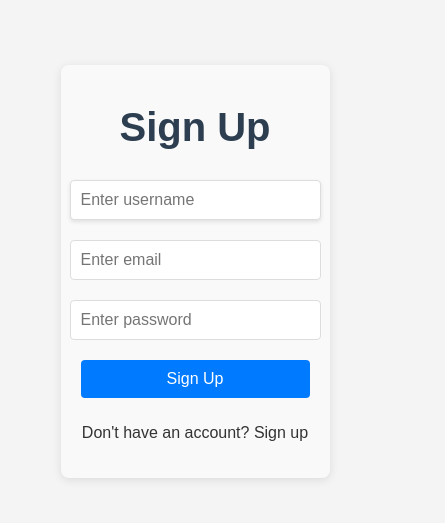
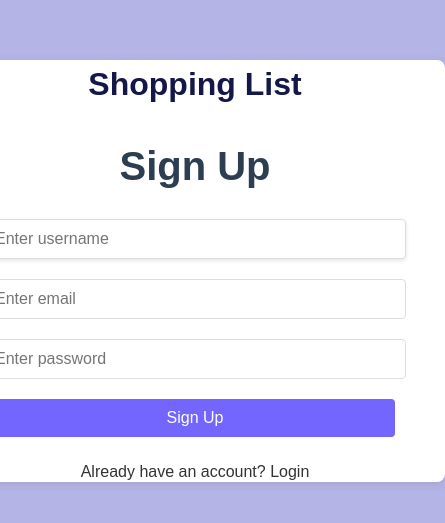
Before and after one commit to Rethabile17/Shopping-List-App-with-Redux, a React (Create React App) app: page /registration in a window 390 px wide. Shown: the part 171-694 px from the top of the page, 445 px wide, since content can reach past the window. Built offline with nearby package versions, Linux system fonts and the light colour scheme.

Commit message:
done update on login and register by add sweetalter

```diff
--- a/package.json
+++ b/package.json
@@ -12,6 +12,7 @@
     "react-redux": "^9.1.2",
     "react-router-dom": "^6.26.1",
     "react-scripts": "5.0.1",
+    "sweetalert": "^2.1.2",
     "web-vitals": "^2.1.4"
   },
   "scripts": {
--- a/src/AddItem.css
+++ b/src/AddItem.css
@@ -6,7 +6,7 @@
     width: 600px;
     margin: 0 auto;
     padding: 20px;
-    background-color: #f9f9f9;
+    background-color: white;
     border-radius: 8px;
     box-shadow: 0 2px 10px rgba(0, 0, 0, 0.1);
   }
@@ -32,13 +32,13 @@
   input[type="number"]:focus,
   textarea:focus,
   select:focus {
-    border-color: #007bff;
+    border-color: #5536f5;
     outline: none;
   }
 
   .Button {
     background-color: #28a745;
-    color: white;
+    color: #aeadb2;
     border: none;
     padding: 10px 20px;
     border-radius: 4px;
@@ -71,7 +71,8 @@
     margin-bottom: 10px;
     border-radius: 5px;
     background-color: #f9f9f9;
-    width: 500px;
+    width: 560px;
+    height: 90px;
   }
 
   .item-info {
@@ -101,6 +102,21 @@
   }
 
   .active {
-    background-color: #007bff;
+    background-color: #5536f5;
     color: white;
   }
+
+  .button-container{
+    display: flex;
+    gap: 1rem;
+    margin-top: 1rem;
+    color: white;
+  }
+
+  .button-in{
+    background-color: #5536f5;
+    color: white;
+    border: none;
+    border-radius: 2px;
+
+  }
--- a/src/App.css
+++ b/src/App.css
@@ -1,133 +1,133 @@
-/* General reset and body styles */
+
 body {
   margin: 0;
   font-family: 'Arial', sans-serif;
-  background-color: #f4f4f4; /* Soft light gray background */
-  color: #333; /* Dark text color for good contrast */
+  background-color: #b5b4e7;
+  color: #333;
   padding: 20px;
   display: flex;
   flex-direction: column;
-  align-items: center; /* Center align all content */
+  align-items: center;
   height: 100vh;
   justify-content: center;
 }
 
-/* Title styling */
+
 h1.title {
   text-align: center;
-  color: #2c3e50; /* Dark blue for titles */
+  color: #2c3e50;
   margin: 20px 0;
-  font-size: 2.5em; /* Larger title */
+  font-size: 2.5em;
 }
 
-/* Container for the input fields */
+
 input[type="text"],
 input[type="number"],
 textarea,
 select {
   width: 100%;
-  max-width: 400px; /* Set a max width for input fields */
+  max-width: 400px;
   padding: 12px;
   margin: 10px 0;
-  border: 1px solid #d1d1d1; /* Light gray border */
-  border-radius: 8px; /* Rounded corners */
-  box-shadow: 0 2px 4px rgba(0, 0, 0, 0.1); /* Subtle shadow */
+  border: 1px solid #d1d1d1;
+  border-radius: 8px;
+  box-shadow: 0 2px 4px rgba(0, 0, 0, 0.1);
   transition: border-color 0.3s, box-shadow 0.3s;
 }
 
-/* Focus styles for input fields */
+
 input[type="text"]:focus,
 input[type="number"]:focus,
 textarea:focus,
 select:focus {
-  border-color: #3498db; /* Bright blue border on focus */
-  box-shadow: 0 0 5px rgba(52, 152, 219, 0.5); /* Shadow on focus */
-  outline: none; /* Remove default outline */
+  border-color:#5536f5;
+  box-shadow: 0 0 5px rgba(85,54,245,255);
+  outline: none;
 }
 
-/* Button styles */
+
 .Button {
-  background-color: #3498db; /* Bright blue */
+  background-color:#5536f5;
   color: white;
   border: none;
   border-radius: 8px;
   padding: 12px 20px;
   cursor: pointer;
   font-size: 16px;
-  margin: 10px 5px; /* Adjusted margins for spacing */
+  margin: 10px 5px;
   transition: background-color 0.3s, transform 0.2s;
-  width: calc(100% - 10px); /* Full-width buttons with some margin */
+  width: calc(100% - 10px);
 }
 
-/* Button hover effect */
+
 .Button:hover {
-  background-color: #2980b9; /* Darker blue on hover */
-  transform: translateY(-2px); /* Slight lift effect */
+  background-color:#5536f5;
+  transform: translateY(-2px);
 }
 
-/* Grid container for items */
+
 .grid-container {
   display: grid;
-  grid-template-columns: repeat(4, 1fr); /* 4 columns */
-  gap: 20px; /* Space between grid items */
+  grid-template-columns: repeat(4, 1fr);
+  gap: 20px;
   width: 100%;
-  max-width: 1200px; /* Max width for the grid */
-  margin-top: 20px; /* Space above the grid */
+  max-width: 1200px;
+  margin-top: 20px;
 }
 
-/* List item styles */
+
 li {
-  background-color: white; /* White background for list items */
-  border-radius: 8px; /* Rounded corners */
-  padding: 20px; /* Increased padding for better spacing */
-  box-shadow: 0 4px 8px rgba(0, 0, 0, 0.1); /* Enhanced shadow for depth */
+  background-color: white;
+  border-radius: 8px;
+  padding: 20px;
+  box-shadow: 0 4px 8px rgba(0, 0, 0, 0.1);
   display: flex;
-  flex-direction: column; /* Stack item contents vertically */
-  justify-content: space-between; /* Space between contents */
-  transition: background-color 0.2s, transform 0.2s; /* Smooth background and transform transition */
+  flex-direction: column;
+  justify-content: space-between;
+  transition: background-color 0.2s, transform 0.2s;
 }
 
-/* List item hover effect */
+
 li:hover {
-  background-color: #f1f1f1; /* Light gray background on hover */
-  transform: scale(1.02); /* Slightly enlarge on hover */
+  background-color: #f1f1f1;
+  transform: scale(1.02);
 }
 
-/* Display box for items */
+
 .display-box {
-  flex-grow: 1; /* Allow the item description to grow */
-  padding: 0 10px; /* Add padding for better spacing */
+  flex-grow: 1;
+  padding: 0 10px;
 }
 
-/* Edit fields styling */
+
 .edit-fields {
   margin-bottom: 10px;
 }
 
-/* Strikethrough for checked out items */
+
 .line-through {
   text-decoration: line-through;
-  color: #999; /* Lighter text color for checked items */
+  color: #999;
 }
 
-/* Responsive design */
+
 @media (max-width: 600px) {
   input[type="text"],
   input[type="number"],
   textarea,
   select {
-    font-size: 14px; /* Slightly smaller text on small screens */
+    font-size: 14px;
   }
 
   .Button {
-    width: 100%; /* Full-width buttons on small screens */
+    width: 100%;
   }
 
   .grid-container {
-    grid-template-columns: repeat(2, 1fr); /* 2 columns on small screens */
+    grid-template-columns: repeat(2, 1fr);
   }
 
   li {
-    flex-direction: column; /* Stack items vertically on small screens */
+    flex-direction: column;
   }
 }
--- a/src/components/Login.css
+++ b/src/components/Login.css
@@ -1,4 +1,4 @@
-/* Login.css */
+
 .login-container {
   display: flex;
       flex-direction: column;
@@ -6,9 +6,13 @@
       max-width: 400px;
       margin: 0 auto;
       padding: 20px;
-    background-color: #f9f9f9;
+      background-color: #ffffff;
       border-radius: 8px;
       box-shadow: 0 2px 10px rgba(0, 0, 0, 0.1);
+      width: 400px;
+      height: 50vh;
+      justify-content: center;
+      padding: 0 50px;
   }
 
   .title {
@@ -28,12 +32,16 @@
 
   input[type="email"]:focus,
   input[type="password"]:focus {
-    border-color: #007bff;
+    border-color: #3c25ae;
     outline: none;
   }
 
+  .login{
+    color: #141848;
+  }
+
   .Button {
-    background-color: #007bff;
+    background-color: #7366ff;
     color: white;
     border: none;
     padding: 10px 20px;
@@ -44,7 +52,7 @@
   }
 
   .Button:hover {
-    background-color: #0056b3;
+    background-color:#3c25ae;
   }
 
   .error-message {
--- a/src/components/Login.js
+++ b/src/components/Login.js
@@ -1,43 +1,69 @@
 import { useState } from "react";
-import './Login.css'; // Import CSS for styling
+import './Login.css';
 import { useNavigate } from "react-router-dom";
+import Swal from "sweetalert2";
 
 function Login() {
   const [email, setEmail] = useState("");
   const [password, setPassword] = useState("");
-  const [error, setError] = useState(""); // For validation error messages
+  const [error, setError] = useState("");
 
   const navigate = useNavigate();
 
-  const handleLogin = () => {
-    setError("");
 
-    // Basic validation
+  const validateForm = () => {
     if (!email || !password) {
       setError("Please enter both email and password.");
-      return;
+      return false;
     }
-
-    // Call your login function or dispatch here
-    // login({ email, password });
-
-    // Clear the input fields after submission
-    setEmail("");
-    setPassword("");
-
-    // Navigate to the home page after successful login
-    handleNav();
+    setError("");
+    return true;
   };
 
-  const handleNav = () => {
-    navigate('/home');
+
+  const handleLogin = async () => {
+    if (!validateForm()) return;
+
+    const storedUser = JSON.parse(localStorage.getItem("user"));
+
+    if (storedUser) {
+      if (storedUser.email === email && storedUser.password === password) {
+        Swal.fire({
+          title: "Login Successful!",
+          text: "Welcome back!",
+          icon: "success",
+          confirmButtonText: "Proceed",
+        }).then(() => {
+          navigate("/home");
+        });
+      } else {
+        Swal.fire({
+          title: "Login Unsuccessful!",
+          text: "Invalid email or password.",
+          icon: "error",
+          confirmButtonText: "Try Again",
+        });
+      }
+    } else {
+      Swal.fire({
+        title: "No User Found!",
+        text: "Please register first.",
+        icon: "warning",
+        confirmButtonText: "Register",
+      }).then(() => {
+        navigate("/registration");
+      });
+    }
   };
 
-  const handleNav2 = () => {
-    navigate('/');
+
+  const handleNav = () => {
+    navigate("/registration");
   };
+
   return (
     <div className="login-container">
+      <h1 className="login">Shopping List</h1>
       <h1 className="title">Login</h1>
       <input
         type="email"
@@ -51,11 +77,13 @@ function Login() {
         onChange={(e) => setPassword(e.target.value)}
         value={password}
       />
-      <button className="Button" onClick={handleLogin}>Login</button>
+      <button className="Button" onClick={handleLogin}>
+        Login
+      </button>
 
-      {error && <div className="error-message">{error}</div>} {/* Display error */}
+      {error && <div className="error-message">{error}</div>}
 
-      <p onClick={handleNav2}>Already have an account? Login</p>
+      <p onClick={handleNav}>Don't have an account? Sign up</p>
     </div>
   );
 }
--- a/src/components/registration.js
+++ b/src/components/registration.js
@@ -1,42 +1,54 @@
 import { useState } from "react";
-import './Login.css'; // Import CSS for styling
-import { useNavigate, Link } from "react-router-dom";
+import './Login.css';
+import { useNavigate } from "react-router-dom";
+import Swal from "sweetalert2";
 
 function Login() {
   const [email, setEmail] = useState("");
   const [password, setPassword] = useState("");
   const [userName, setUserName] = useState("");
-  const [error, setError] = useState(""); // For validation error messages
+  const [error, setError] = useState("");
 
   const navigate = useNavigate();
+
 
   const handleLogin = () => {
     setError("");
 
-    // Basic validation
+
     if (!email || !password || !userName) {
-      setError("Please enter all inputs please.");
+      setError("Please enter all inputs.");
       return;
     }
+
+
+    const user = { email, password, userName };
+    localStorage.setItem("user", JSON.stringify(user));
+
 
     setEmail("");
     setPassword("");
     setUserName("");
-    // Navigate to the home page after successful login
-    handleNav();
-  };
 
-  const handleNav = () => {
-    navigate('/home');
-  };
 
-  const handleNav2 = () => {
-    navigate('/registration');
+    Swal.fire({
+      title: "Sign Up Successful!",
+      text: "Your account has been created. Please log in.",
+      icon: "success",
+      confirmButtonText: "Proceed to Login",
+    }).then(() => {
+      navigate("/");
+    });
   };
 
 
+  const handleNav2 = () => {
+    navigate("/");
+  };
+
   return (
     <div className="login-container">
+      <h1 className="login">Shopping List</h1>
       <h1 className="title">Sign Up</h1>
       <input
         type="text"
@@ -56,10 +68,13 @@ function Login() {
         onChange={(e) => setPassword(e.target.value)}
         value={password}
       />
-      <button className="Button" onClick={handleLogin}>Sign Up</button>
+      <button className="Button" onClick={handleLogin}>
+        Sign Up
+      </button>
 
-      {error && <div className="error-message">{error}</div>} {/* Display error */}
-       <p onClick={handleNav2}>Don't have an account? Sign up</p>
+      {error && <div className="error-message">{error}</div>}
+
+      <p onClick={handleNav2}>Already have an account? Login</p>
     </div>
   );
 }
--- a/src/redux/addItemReducer.js
+++ b/src/redux/addItemReducer.js
@@ -28,8 +28,8 @@ const itemSlice = createSlice({
   },
 });
 
-// Export actions
+
 export const { addItem, removeItem, updateItem, checkOutItem } = itemSlice.actions;
 
-// Default export the reducer
+
 export default itemSlice.reducer;
--- a/src/redux/store.js
+++ b/src/redux/store.js
@@ -1,8 +1,8 @@
 import { configureStore } from "@reduxjs/toolkit";
-import itemReducer from "../redux/addItemReducer"; // Ensure correct import path
+import itemReducer from "../redux/addItemReducer";
 
 export const store = configureStore({
   reducer: {
-    shoppingItem: itemReducer, // Ensure this name matches your state slice in ItemToDo
+    shoppingItem: itemReducer,
   },
 });
```
Also changed, not shown: src/additem.js (+23 -26 lines), 1 other file (tests, documents, lock files or other folders). Lines whose indentation alone changed are shown as unchanged.
